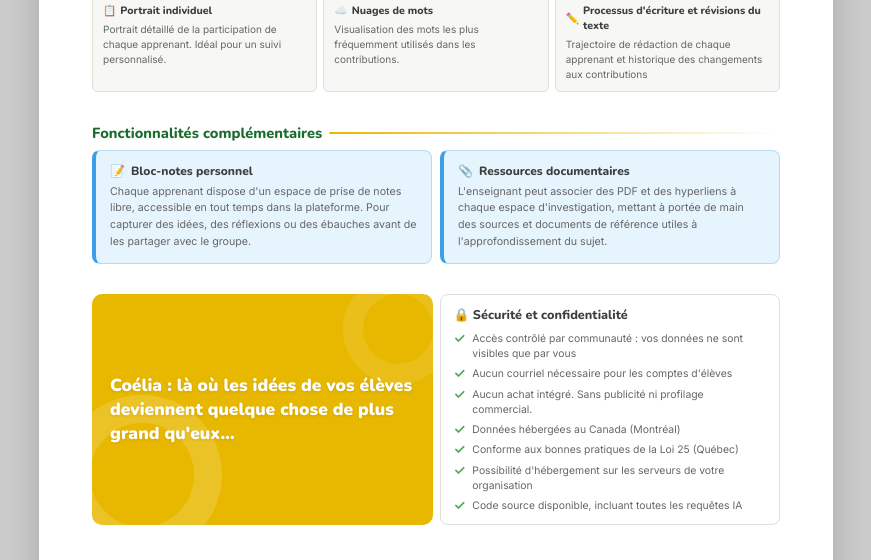
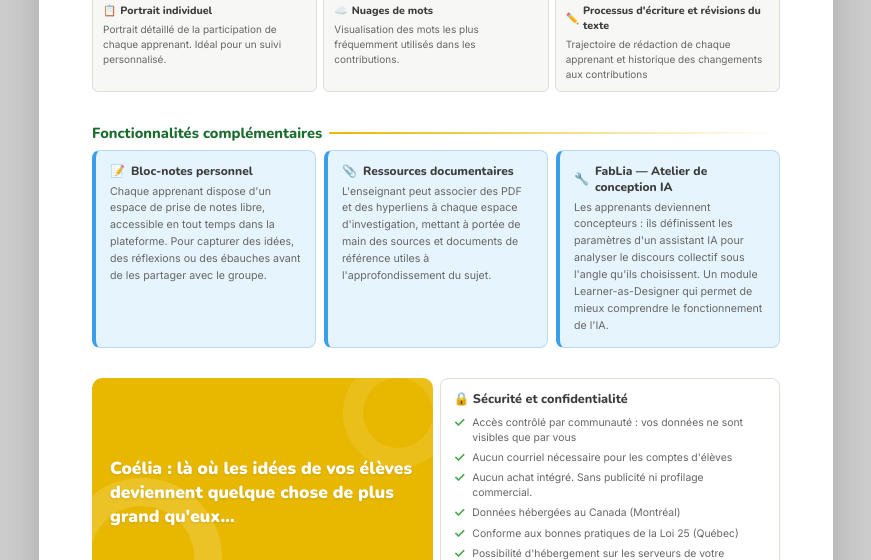
Before and after one commit to RHE-UQAC/coelia_docs, a plain HTML site: page depliant_coelia_v6.html in a window 1280 px wide. Shown: the part 1800-2360 px from the top of the page, without its empty margins (204-1075 px from the left). Drawn offline with nearby package versions, Linux system fonts and the light colour scheme.

Commit message:
Add files via upload

```diff
--- a/depliant_coelia_v6.html
+++ b/depliant_coelia_v6.html
@@ -458,7 +458,7 @@
 
   /* ── COMPLEMENT GRID ── */
   .complement-grid {
-    display: grid; grid-template-columns: 1fr 1fr; gap: 8px;
+    display: grid; grid-template-columns: 1fr 1fr 1fr; gap: 8px;
   }
   .complement-card {
     background: var(--blue-light);
@@ -687,6 +687,10 @@
           <div class="complement-title"><span>📎</span> Ressources documentaires</div>
           <div class="complement-body">L'enseignant peut associer des PDF et des hyperliens à chaque espace d'investigation, mettant à portée de main des sources et documents de référence utiles à l'approfondissement du sujet.</div>
         </div>
+        <div class="complement-card">
+          <div class="complement-title"><span>🔧</span> FabLia — Atelier de conception IA</div>
+          <div class="complement-body">Les apprenants deviennent concepteurs&nbsp;: ils définissent les paramètres d'un assistant IA pour analyser le discours collectif sous l'angle qu'ils choisissent. Un module Learner-as-Designer qui permet de mieux comprendre le fonctionnement de l'IA.</div>
+        </div>
       </div>
     </div>
 
```
